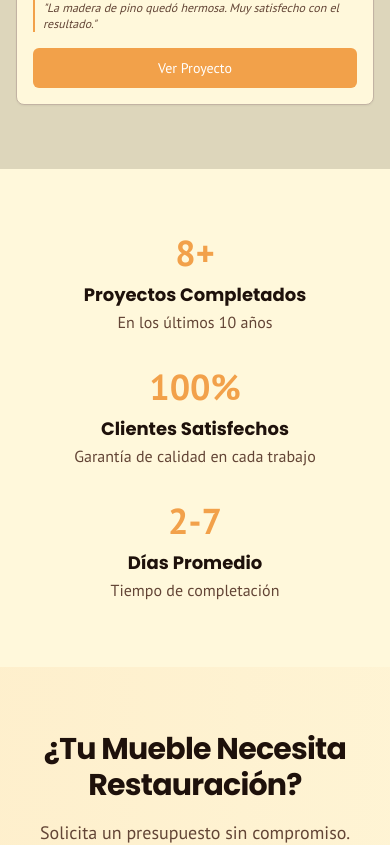
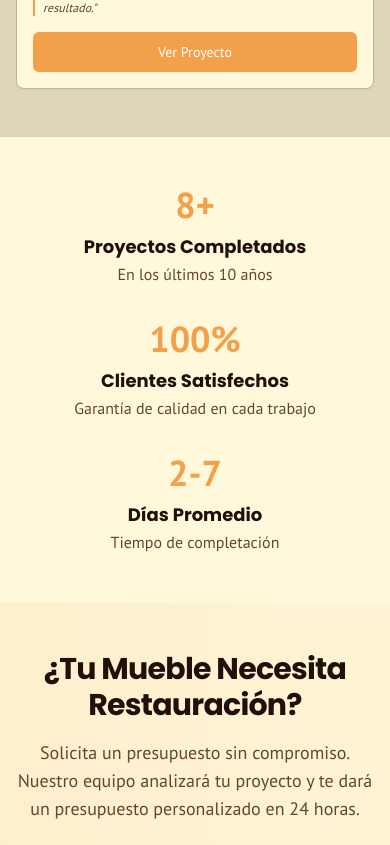
Before and after one commit to jgimenoperez/ManosDecapa, a Next.js app in the folder front-studio-main/: page /proyectos in a window 390 px wide. Shown: the part 4880-5725 px from the top of the page. Built offline with nearby package versions, Linux system fonts and the light colour scheme; no server answers.

Commit message:
texto entre secciones

```diff
--- a/front-studio-main/src/components/section.tsx
+++ b/front-studio-main/src/components/section.tsx
@@ -19,7 +19,7 @@ export function Section({ id, className, children, variant = 'default' }: Sectio
     <section
       id={id}
       className={cn(
-        "py-16 md:py-24 lg:py-32 scroll-mt-16", // Espaciado consistente y mayor
+        "py-12 md:py-16 lg:py-20 scroll-mt-16", // Espaciado reducido
         variants[variant],
         className
       )}
--- a/front-studio-main/src/components/sections/local-service-areas.tsx
+++ b/front-studio-main/src/components/sections/local-service-areas.tsx
@@ -191,12 +191,12 @@ export function LocalServiceAreasSection() {
 
       {/* Nota SEO local */}
       <motion.div
-        className="mt-12 p-6 bg-muted rounded-lg border border-border"
+        className="mt-8 p-6 bg-muted rounded-lg border border-border mx-auto max-w-4xl"
         initial={{ opacity: 0 }}
         animate={inView ? { opacity: 1 } : {}}
         transition={{ duration: 0.6, delay: 0.3 }}
       >
-        <p className="text-sm text-muted-foreground text-center">
+        <p className="text-sm text-muted-foreground text-center leading-relaxed mx-auto max-w-3xl">
           <strong>Servicio en toda el área metropolitana de Valencia:</strong> Puçol,
           Valencia, Sagunto, Paterna, Burjassot, Moncada y alrededores.{' '}
           <strong>Decapado profesional sin químicos agresivos.</strong> Contacta con
```
